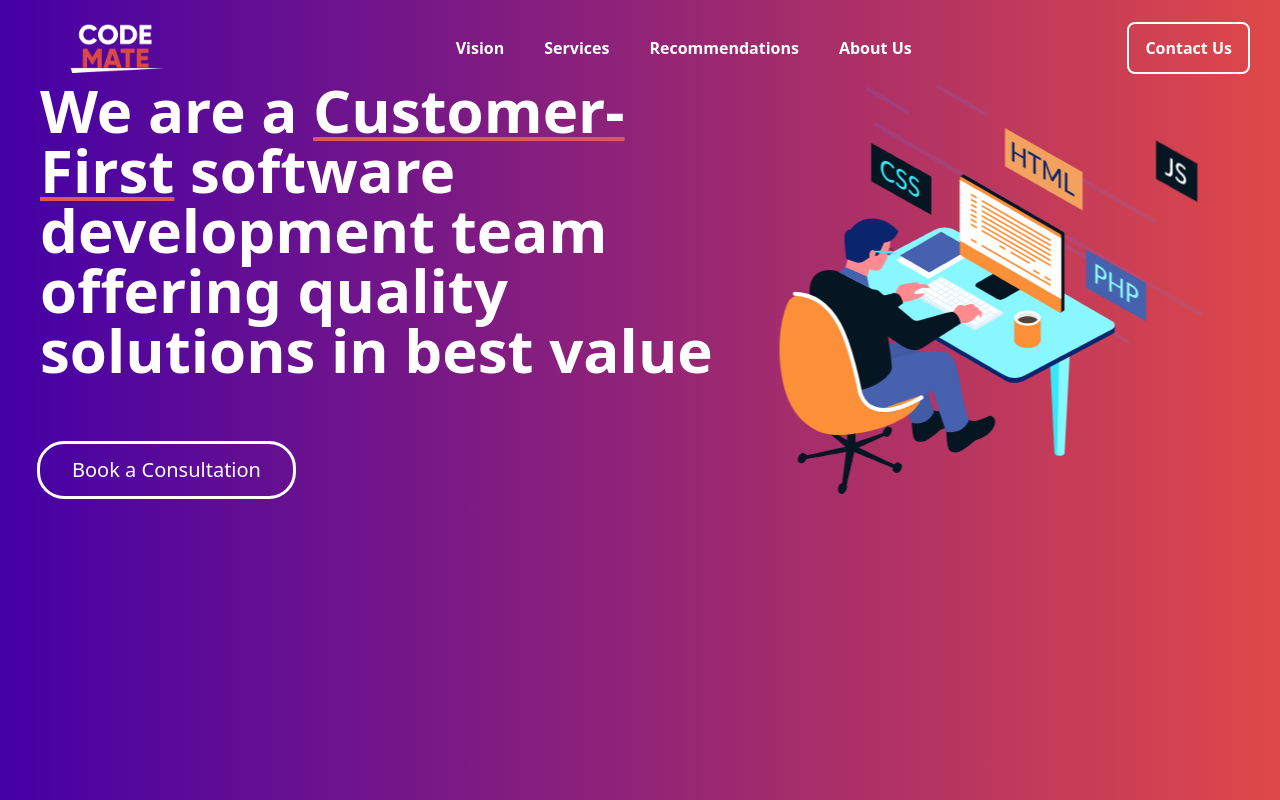
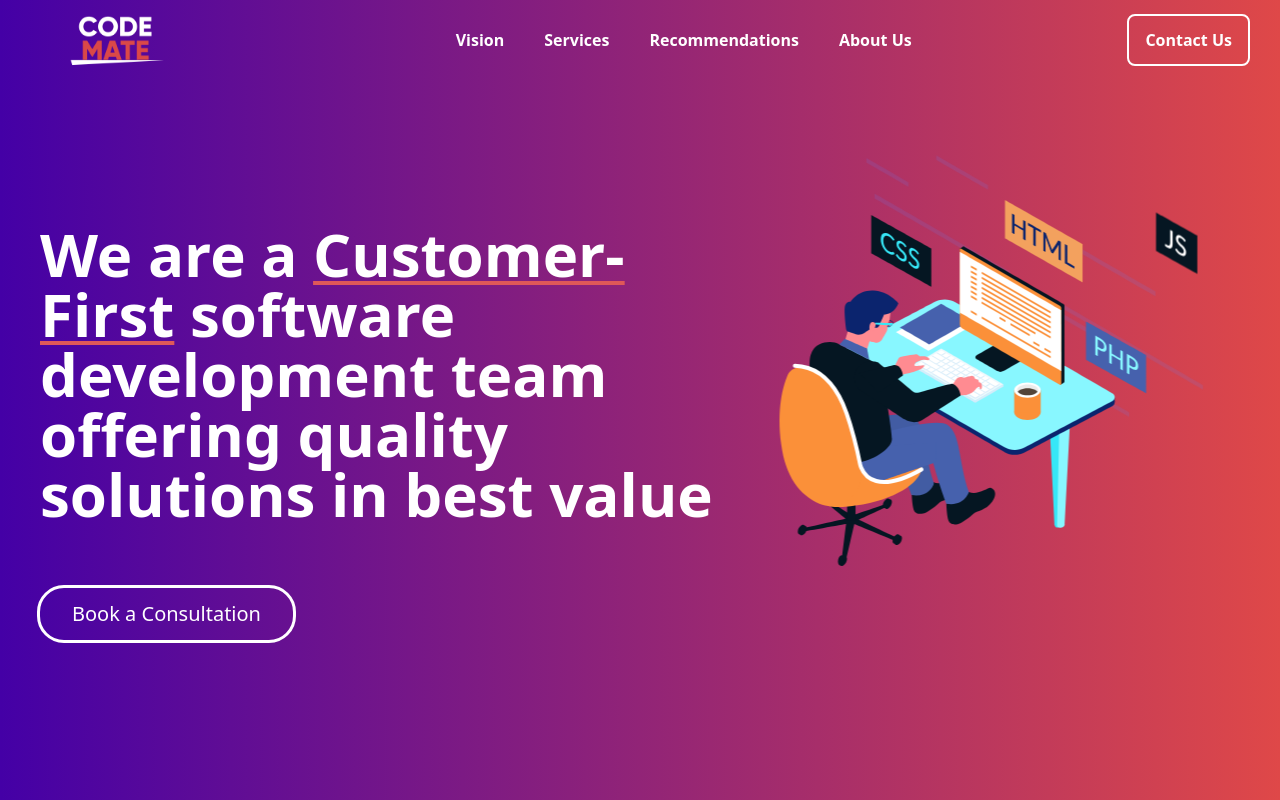
Before and after one commit to HammadGhuman/codemate, a Next.js app: page / in a window 1280 px wide. Shown: the top 800 px of the page. Built offline with nearby package versions, Linux system fonts and the light colour scheme.

Commit message:
adjust nav

```diff
--- a/src/app/page.tsx
+++ b/src/app/page.tsx
@@ -42,9 +42,9 @@ export default function page() {
           navbar={navbar}
           setNavbar={setNavbar}
         />
-        <div className="flex items-center justify-center px-4 lg:flex-row  flex-col">
+        <div className="flex items-center justify-center px-4  lg:flex-row  flex-col">
           {!open && (
-            <div className="flex flex-col justify-start items-start text-red-950 mt-20  ">
+            <div className="flex flex-col justify-start items-start text-red-950 mt-56  ">
               <p className="lg:text-6xl text-3xl font-bold max-w-3xl text-start text-white lg:max-w-[700px]">
                 We are a{" "}
                 <span className="capitalize text-white underline decoration-primary decoration-4 underline-offset-4">
--- a/src/components/Navbar.tsx
+++ b/src/components/Navbar.tsx
@@ -25,7 +25,7 @@ export default function Navbar({ open, navbar, setOpen }: Props) {
           navbar
             ? "transition-colors duration-300 lg:bg-secondary"
             : "bg-transparent"
-        } lg:flex-row flex-col lg:items-center items-start justify-between text-black py-3`}
+        } lg:flex-row flex-col lg:items-center items-start justify-between text-black py-1`}
       >
         {/* Logo Section */}
         <div className="flex lg:flex-row justify-between w-full lg:w-auto items-center space-x-3 flex-row-reverse">
```
